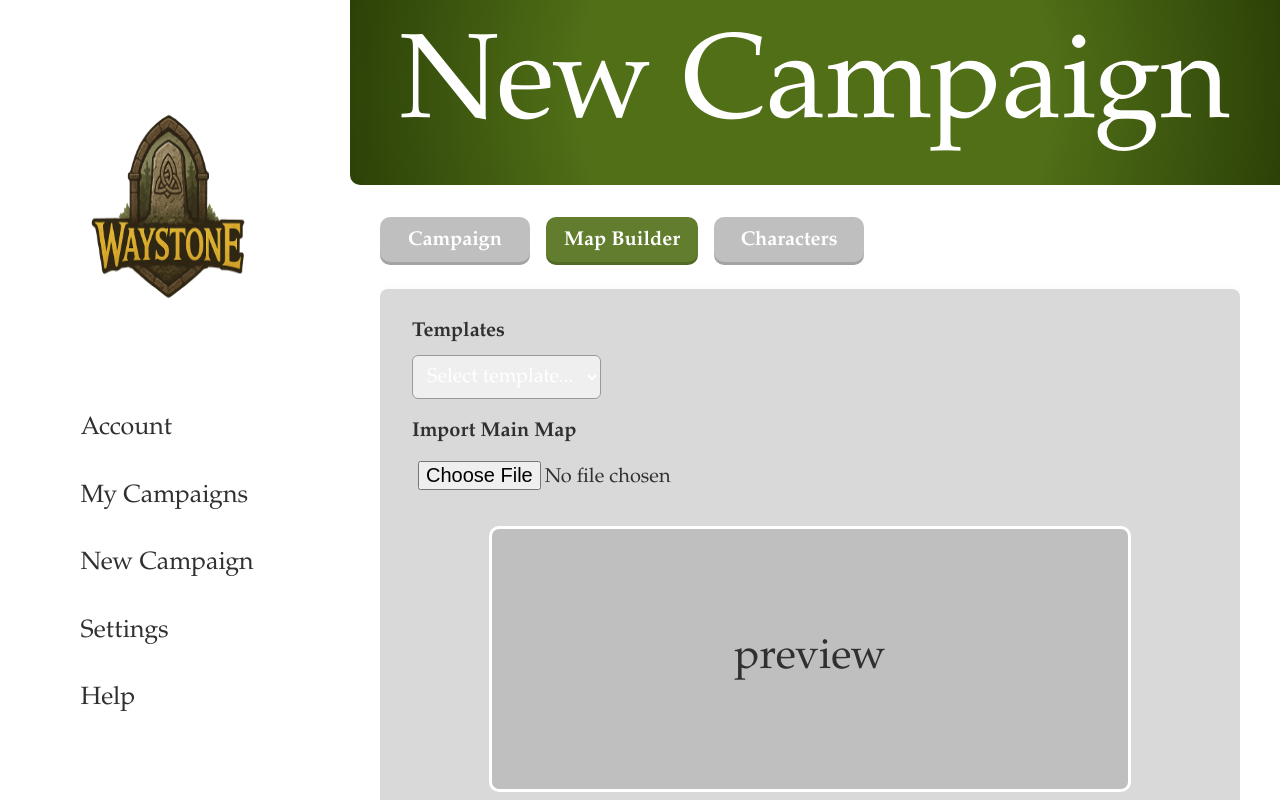
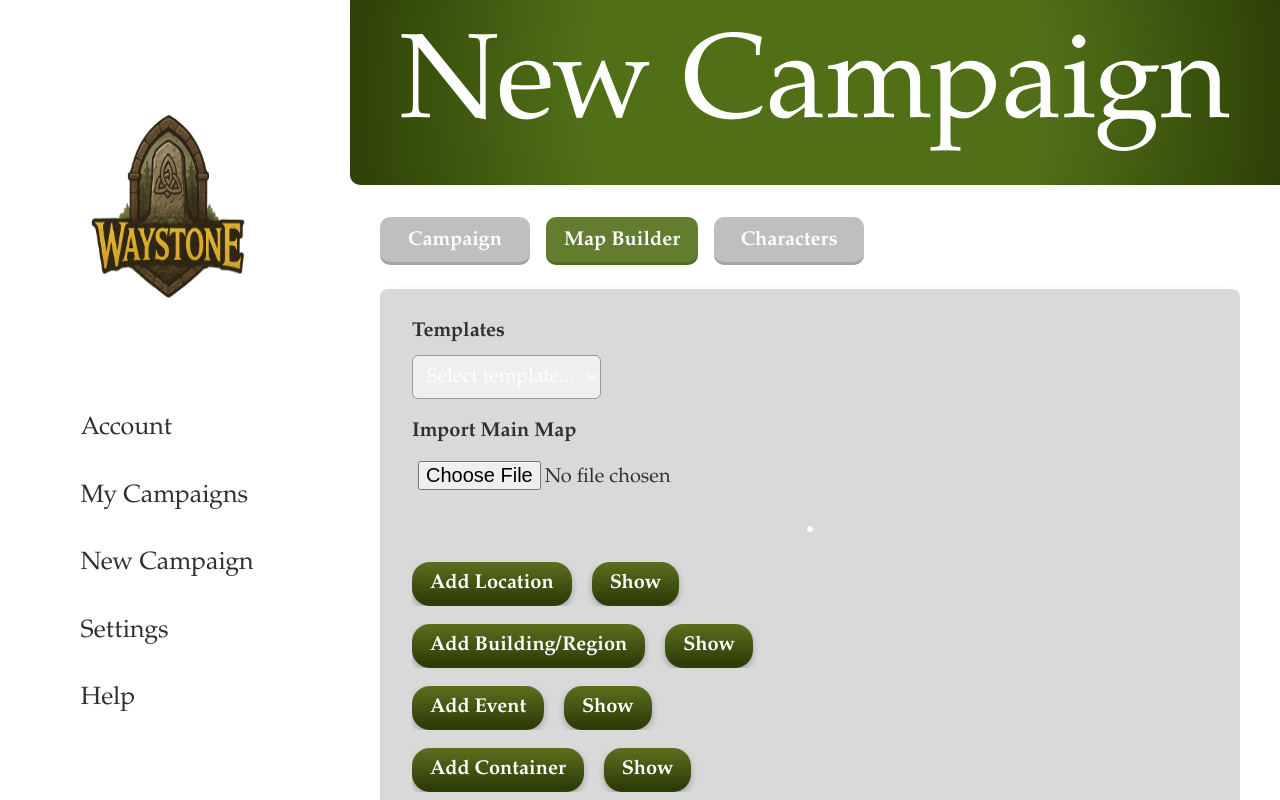
Before and after one commit to WouterOnGithub/Waystone, a React (Vite) app in the folder waystoneProject/: page /user/New_Campaign_Page_MAPBUILDER in a window 1280 px wide. Shown: the top 800 px of the page. Built offline with nearby package versions, Linux system fonts and the light colour scheme.

Commit message:
Fixed image uploader mapbuilder

```diff
--- a/waystoneProject/src/pages/New_Campaign_Page_MAPBUILDER.jsx
+++ b/waystoneProject/src/pages/New_Campaign_Page_MAPBUILDER.jsx
@@ -1,4 +1,4 @@
-import React from "react";
+import React, { useEffect, useMemo, useState } from "react";
 import { useNavigate } from "react-router-dom";
 import "./pages-css/CSS.css";
 import "./pages-css/Main_Page.css";
@@ -9,6 +9,49 @@ import Sidebar from "../components/UI/Sidebar";
 
 function New_Campaign_Page_MAPBUILDER() {
   const navigate = useNavigate();
+  const [previewUrl, setPreviewUrl] = useState(null);
+  const [previewSize, setPreviewSize] = useState({ width: 0, height: 0 });
+
+  const SIZE_LIMITS = useMemo(
+    () => ({
+      minWidth: 320,
+      minHeight: 220,
+      maxWidth: 900,
+      maxHeight: 650,
+    }),
+    []
+  );
+
+  useEffect(() => {
+    return () => {
+      if (previewUrl) URL.revokeObjectURL(previewUrl);
+    };
+  }, [previewUrl]);
+
+  const handleMapUpload = (event) => {
+    const file = event.target.files?.[0];
+    if (!file) return;
+    const url = URL.createObjectURL(file);
+    setPreviewUrl((prev) => {
+      if (prev) URL.revokeObjectURL(prev);
+      return url;
+    });
+  };
+
+  const handleImageLoad = (e) => {
+    const { naturalWidth, naturalHeight } = e.target;
+    const { minWidth, minHeight, maxWidth, maxHeight } = SIZE_LIMITS;
+
+    // Determine scale needed to satisfy min size (may scale up) and max size (may scale down)
+    const scaleUp = Math.max(minWidth / naturalWidth, minHeight / naturalHeight, 1);
+    const scaleDown = Math.min(maxWidth / naturalWidth, maxHeight / naturalHeight, Number.POSITIVE_INFINITY);
+    const scale = Math.min(scaleDown, Math.max(scaleUp, 1));
+
+    const width = Math.round(naturalWidth * scale);
+    const height = Math.round(naturalHeight * scale);
+
+    setPreviewSize({ width, height });
+  };
 
   return (
     <div className="campaign-page">
@@ -46,13 +89,34 @@ function New_Campaign_Page_MAPBUILDER() {
             <div className="campaign-field">
               <label className="campaign-label">Import Main Map</label>
               <div className="mapbuilder-row">
-                <input type="file" className="mapbuilder-file" />
+                <input
+                  type="file"
+                  accept="image/*"
+                  className="mapbuilder-file"
+                  onChange={handleMapUpload}
+                />
               </div>
             </div>
 
             {/* Map preview box */}
-            <div className="mapbuilder-preview">
-              <div className="mapbuilder-preview-icon">preview</div>
+            <div
+              className="mapbuilder-preview"
+              style={
+                previewSize.width && previewSize.height
+                  ? { width: `${previewSize.width}px`, height: `${previewSize.height}px` }
+                  : undefined
+              }
+            >
+              {previewUrl ? (
+                <img
+                  src={previewUrl}
+                  alt="Map preview"
+                  className="mapbuilder-preview-img"
+                  onLoad={handleImageLoad}
+                />
+              ) : (
+                <div className="mapbuilder-preview-icon">preview</div>
+              )}
             </div>
 
             {/* Add buttons */}
--- a/waystoneProject/src/pages/pages-css/New_Campaign_Page_CAMPAIGN.css
+++ b/waystoneProject/src/pages/pages-css/New_Campaign_Page_CAMPAIGN.css
@@ -172,13 +172,18 @@
 }
 
 .mapbuilder-preview {
-  width: 80%;
-  height: 260px;
+  width: fit-content;
+  height: fit-content;
   margin: 30px auto;
   border: 3px solid #ffffff;
   background-color: var(--background-colour3);
   position: relative;
   border-radius: 10px;
+  display: flex;
+  align-items: center;
+  justify-content: center;
+  overflow: hidden;
+  max-width: 90%;
 }
 
 .mapbuilder-preview-icon {
@@ -189,6 +194,14 @@
   transform: translate(-50%, -50%);
 }
 
+.mapbuilder-preview-img {
+  width: 100%;
+  height: 100%;
+  object-fit: contain;
+  border-radius: 6px;
+  display: block;
+}
+
 .mapbuilder-button-row {
   display: flex;
   gap: 20px;
```
